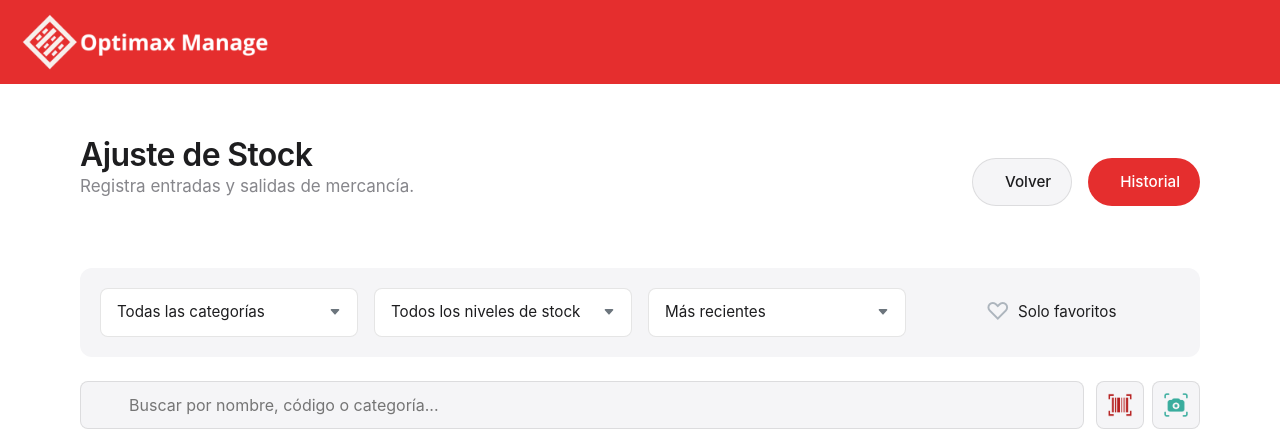
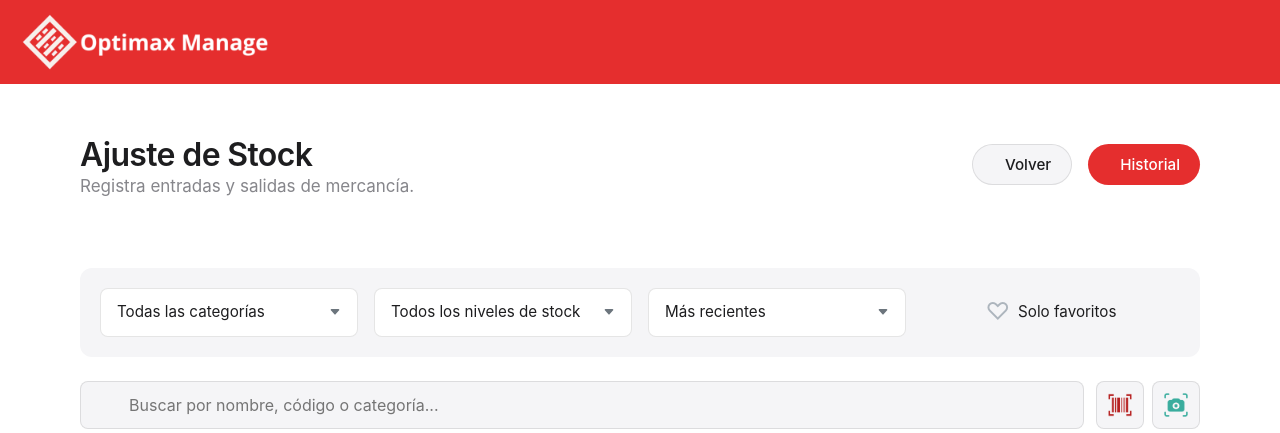
Before and after one commit to benjaminbecerriles/OPTIMAX, a Flask app: page /ajuste-inventario in a window 1280 px wide. Shown: the top 433 px of the page. Run offline with Flask 3, Linux system fonts and the light colour scheme; the visitor is signed in with stand-in values (Sample User, id 1); data that the repository does not hold is empty; some libraries are stand-ins or nearby versions.

Commit message:
Mensaje claro

```diff
--- a/templates/ajuste_stock.html
+++ b/templates/ajuste_stock.html
@@ -60,11 +60,11 @@
     max-width: 600px;
   }
 
-  /* Encabezado de página */
+  /* Encabezado de página - MODIFICADO PARA ALINEACIÓN CORRECTA */
   .page-header {
     display: flex;
     justify-content: space-between;
-    align-items: center;
+    align-items: flex-start; /* Cambiado a flex-start para mejor control */
     margin-bottom: 1.5rem;
     padding-bottom: 1rem;
   }
@@ -80,9 +80,10 @@
   .header-actions {
     display: flex;
     gap: 1rem;
+    margin-top: 8px; /* Añadido para alinear con el título */
   }
 
-  /* Botones con estilo Apple */
+  /* Botones con estilo Apple - CENTRADO DE TEXTO MEJORADO */
   .btn-icon {
     display: flex;
     align-items: center;
@@ -96,6 +97,15 @@
     text-decoration: none;
     cursor: pointer;
     border: none;
+    text-align: center; /* Centrar texto dentro del botón */
+  }
+
+  /* Fuerza centrado de texto en botones */
+  .btn-icon i,
+  .btn-icon span {
+    display: inline-block;
+    vertical-align: middle;
+    line-height: 1;
   }
 
   .btn-outline {
@@ -163,7 +173,7 @@
     outline: none;
   }
 
-  /* Busqueda con estilo Apple */
+  /* Busqueda con estilo Apple - COMPLETAMENTE REVISADO PARA LA LUPA */
   .search-container {
     display: flex;
     gap: 0.75rem;
@@ -177,9 +187,23 @@
     position: relative;
   }
 
+  .search-input i.search-icon {
+    position: absolute;
+    left: 1rem;
+    top: 50%;
+    transform: translateY(-50%);
+    color: #86868b;
+    font-size: 1rem;
+    z-index: 5; /* Asegurar que esté por encima del input */
+    pointer-events: none; /* Evitar que interfiera con el input */
+  }
+
   .search-input input {
     width: 100%;
-    padding: 0.75rem 1rem 0.75rem 3rem;
+    padding-left: 3rem !important; /* Importante para dejar espacio para la lupa */
+    padding-right: 1rem;
+    padding-top: 0.75rem;
+    padding-bottom: 0.75rem;
     border-radius: 8px;
     border: 1px solid rgba(0, 0, 0, 0.1);
     font-size: 1rem;
@@ -187,6 +211,7 @@
     height: 48px;
     background-color: var(--light-background);
     transition: all 0.2s ease;
+    box-sizing: border-box;
   }
 
   .search-input input:focus {
@@ -194,15 +219,6 @@
     border-color: var(--accent);
     box-shadow: 0 0 0 3px rgba(229, 46, 46, 0.15);
     outline: none;
-  }
-
-  .search-icon {
-    position: absolute;
-    left: 1rem;
-    top: 50%;
-    transform: translateY(-50%);
-    color: var(--text-secondary);
-    font-size: 1rem;
   }
 
   .search-actions {
@@ -647,11 +663,11 @@
     <div class="header-actions">
       <a href="{{ url_for('dashboard_inventario') }}" class="btn-icon btn-outline">
         <i class="fas fa-arrow-left"></i>
-        Volver
+        <span>Volver</span>
       </a>
       <a href="{{ url_for('historial_movimientos') }}" class="btn-icon btn-primary" id="btnHistorial">
         <i class="fas fa-history"></i>
-        Historial
+        <span>Historial</span>
       </a>
     </div>
   </div>
@@ -693,6 +709,7 @@
 
   <div class="search-container">
     <div class="search-input">
+      <!-- Icono de lupa utilizando directamente Font Awesome -->
       <i class="fas fa-search search-icon"></i>
       <input type="text" id="searchInput" placeholder="Buscar por nombre, código o categoría...">
     </div>
```
